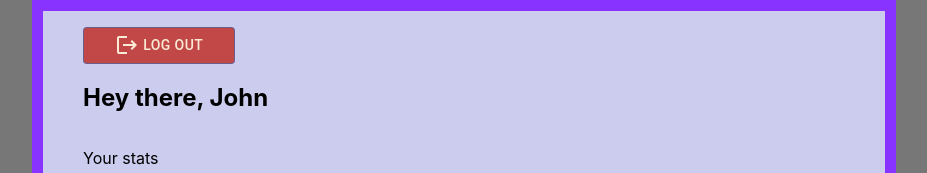
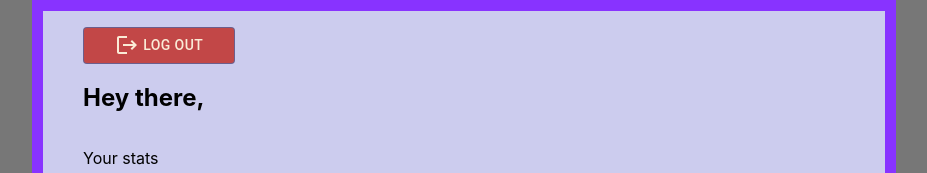
Before and after one commit to philip-edekobi/fullstack-todo, a React (Create React App) app in the folder client/: page /todos in a window 1280 px wide. Shown: the top 173 px of the page, without its empty margins (176-1103 px from the left). Built offline with nearby package versions, Linux system fonts and the light colour scheme; no server answers.

Commit message:
fixing some production bugs

```diff
--- a/client/src/components/user/DashBoard.js
+++ b/client/src/components/user/DashBoard.js
@@ -12,6 +12,7 @@ export default function DashBoard(){
     const [loggingOut, setLoggingOut] = useState(false);
     const [init, setInit] = useState(true);
     const [todos, setTodos] = useRecoilState(todoListState);
+    const [user, setUser] = useState("");
 
     const navigate = useNavigate();
 
@@ -25,6 +26,7 @@ export default function DashBoard(){
         const response = await axios.get("/api/");
         if(response.status === 200){
             setTodos(response.data.todos);
+            setUser(response.data.user);
         } else {
             alert("There was an error on the server");
         }
@@ -32,10 +34,10 @@ export default function DashBoard(){
 
     async function permit(){
         const yes = await axios.get("/api/permit");
-        if (yes.status === 200){
-            return true;
+        if (yes.status === 403){
+            return false;
         }
-        return false;
+        return true;
     }
 
     async function clearTodos(){
@@ -62,7 +64,7 @@ export default function DashBoard(){
     onClick={logout}>
         { loggingOut ? <CircularProgress style={{color: "#fff"}} size="1rem" /> : <>{<LogoutIcon />} &nbsp;Log Out</> }
     </Button>
-        <Typography variant="h2" class="header"> Hey there, John</Typography>
+        <Typography variant="h2" class="header"> Hey there, {user}</Typography>
         <div>
             <span class="stats">
                 <Typography variant="body2" class="subtle">Your stats</Typography>
```
Also changed, not shown: 1 other file (tests, documents, lock files or other folders).
